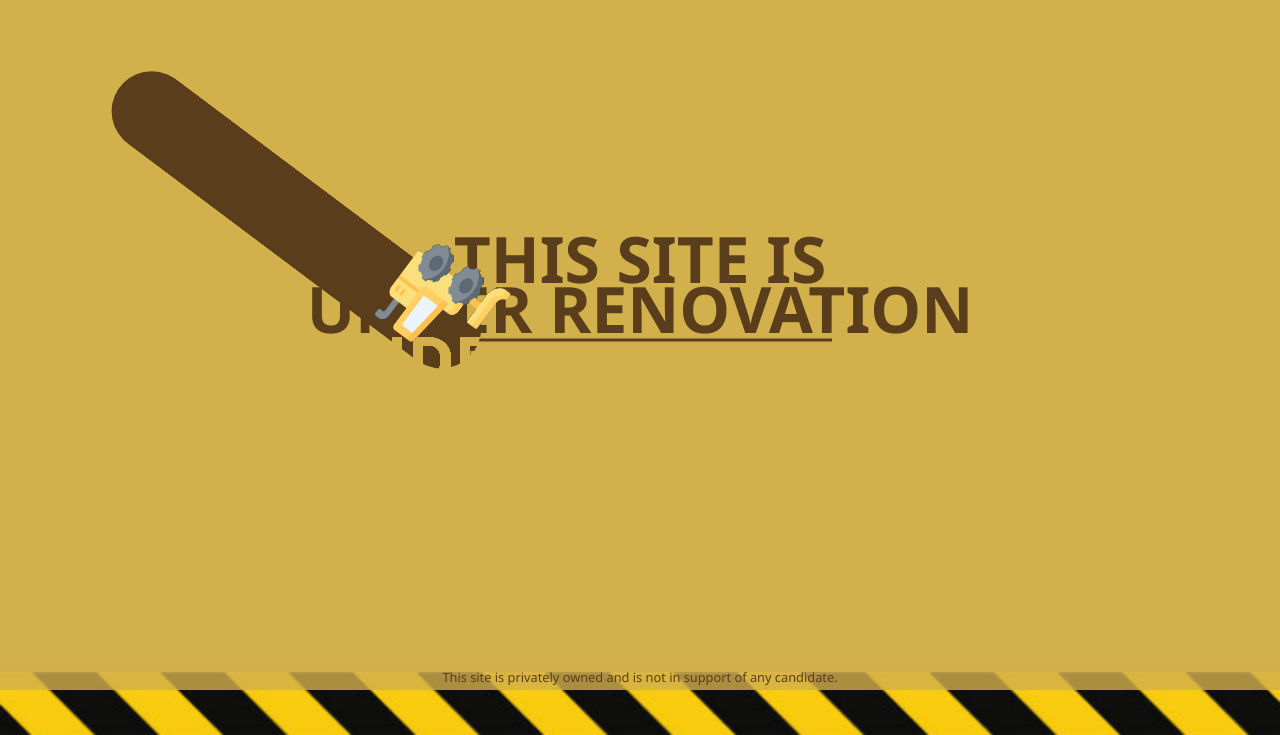
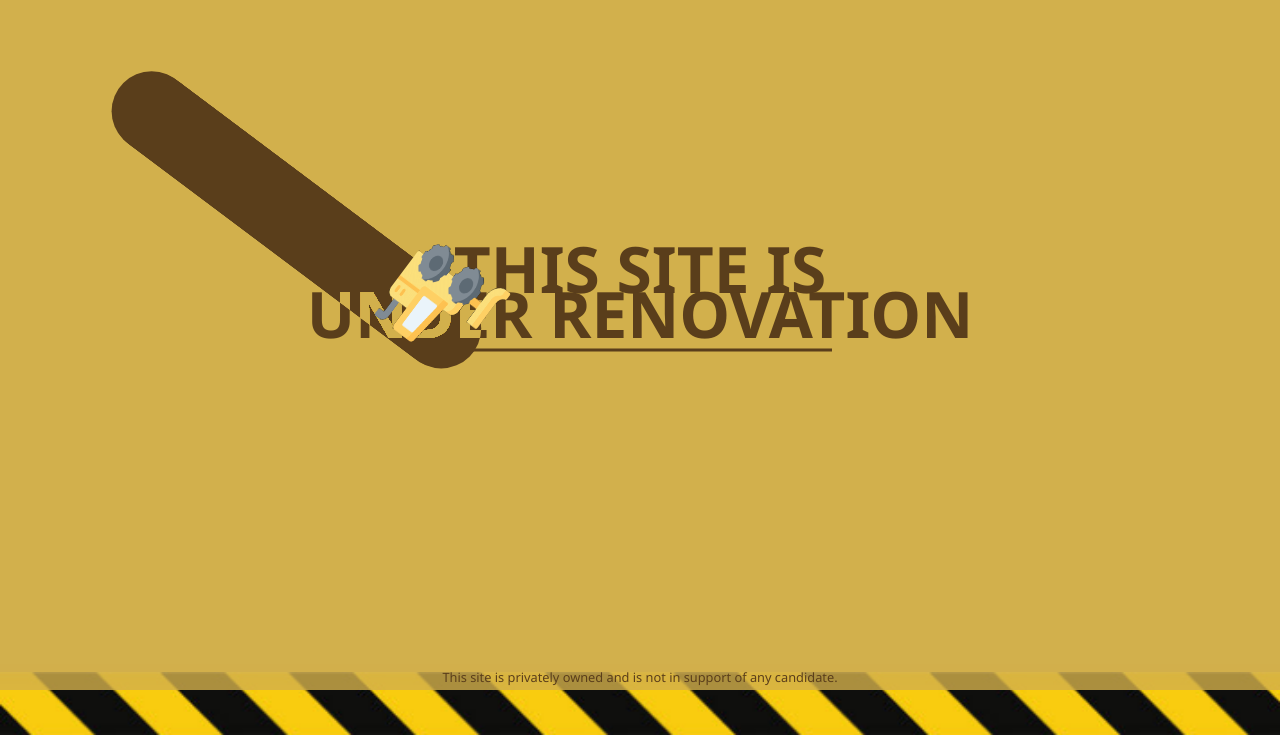
Before and after one commit to DGearhart1/projectClay, a plain HTML site: page underconstruction.html in a window 1280 px wide. Shown: the part 65-800 px from the top of the page. Drawn offline with Linux system fonts and the light colour scheme.

Commit message:
Add files via upload

```diff
--- a/underconstruction.html
+++ b/underconstruction.html
@@ -33,7 +33,7 @@
       text-align: center;
       font-size: 0.8rem;
       color: #5a3e1b;
-      background-color: rgba(210, 176, 76, 0.8); /* semi-transparent mustard */
+      background-color: rgba(210, 176, 76, 0.8);
       padding: 4px 0;
       z-index: 11;
     }
@@ -45,16 +45,13 @@
 </head>
 <body>
 
-<!-- Caution tape banners -->
 <img src="caution-tape.png" id="construction-header" alt="Construction Tape" />
 <img src="caution-tape.png" id="construction-footer" alt="Construction Tape" />
 
-<!-- Legal disclaimer -->
 <div id="disclaimer">
   This site is privately owned and is not in support of any candidate.
 </div>
 
-<!-- Canvases -->
 <canvas id="base-layer"></canvas>
 <canvas id="mustard-layer"></canvas>
 <canvas id="dozer-layer"></canvas>
@@ -81,49 +78,45 @@
 
   window.addEventListener('resize', resize);
 
-function drawBase() {
-  baseCtx.fillStyle = '#5a3e1b';
-  baseCtx.fillRect(0, 0, width, height);
+  function drawMustardOverlay() {
+    mustardCtx.fillStyle = '#d2b04c';
+    mustardCtx.fillRect(0, 0, width, height);
 
-  baseCtx.fillStyle = '#d2b04c';
-  baseCtx.font = `bold clamp(2rem, 5vw, 3.5rem) 'Segoe UI', sans-serif`;
-  baseCtx.textAlign = 'center';
-  baseCtx.textBaseline = 'middle';
+    mustardCtx.fillStyle = '#5a3e1b';
+    mustardCtx.font = `bold clamp(2rem, 6vw, 4rem) 'Segoe UI', sans-serif`;
+    mustardCtx.textAlign = 'center';
+    mustardCtx.textBaseline = 'middle';
 
-  // Two-line second phrase, below the line
-  const line1 = "UNLIKE OUR";
-  const line2 = "CITY'S TRANSPARENCY";
+    // First phrase, two lines, centered near vertical center
+    mustardCtx.fillText("THIS SITE IS", width / 2, height / 2 - 60);
+    mustardCtx.fillText("UNDER RENOVATION", width / 2, height / 2 - 15);
 
-  const startY = height / 2 + 40;
-  const lineHeight = 40;
+    // Draw short horizontal line right below first phrase (between lines and second phrase)
+    const lineWidth = width * 0.3;
+    const lineX = (width - lineWidth) / 2;
+    const lineY = height / 2 + 15;
 
-  baseCtx.fillText(line1, width / 2, startY);
-  baseCtx.fillText(line2, width / 2, startY + lineHeight);
-}
+    mustardCtx.strokeStyle = '#5a3e1b';
+    mustardCtx.lineWidth = 3;
+    mustardCtx.beginPath();
+    mustardCtx.moveTo(lineX, lineY);
+    mustardCtx.lineTo(lineX + lineWidth, lineY);
+    mustardCtx.stroke();
+  }
 
-function drawMustardOverlay() {
-  mustardCtx.fillStyle = '#d2b04c';
-  mustardCtx.fillRect(0, 0, width, height);
+  function drawBase() {
+    baseCtx.fillStyle = '#5a3e1b';
+    baseCtx.fillRect(0, 0, width, height);
 
-  mustardCtx.fillStyle = '#5a3e1b';
-  mustardCtx.font = `bold clamp(2rem, 6vw, 4rem) 'Segoe UI', sans-serif`;
-  mustardCtx.textAlign = 'center';
-  mustardCtx.textBaseline = 'middle';
-  mustardCtx.fillText("THIS SITE IS", width / 2, height / 2 - 70);
-  mustardCtx.fillText("UNDER RENOVATION", width / 2, height / 2 - 20);
+    baseCtx.fillStyle = '#d2b04c';
+    baseCtx.font = `bold clamp(2rem, 5vw, 3.5rem) 'Segoe UI', sans-serif`;
+    baseCtx.textAlign = 'center';
+    baseCtx.textBaseline = 'middle';
 
-  // Draw the line here (between first and second phrase)
-  const lineWidth = width * 0.3;
-  const lineX = (width - lineWidth) / 2;
-  const lineY = height / 2 + 5;
-
-  mustardCtx.strokeStyle = '#5a3e1b';
-  mustardCtx.lineWidth = 3;
-  mustardCtx.beginPath();
-  mustardCtx.moveTo(lineX, lineY);
-  mustardCtx.lineTo(lineX + lineWidth, lineY);
-  mustardCtx.stroke();
-}
+    // Second phrase split into two lines, positioned below the line on mustard layer
+    baseCtx.fillText("UNLIKE OUR", width / 2, height / 2 + 50);
+    baseCtx.fillText("CITY'S TRANSPARENCY", width / 2, height / 2 + 90);
+  }
 
   const bulldozer = {
     x: 100,
@@ -150,14 +143,14 @@ function drawMustardOverlay() {
     mustardCtx.fill();
     mustardCtx.restore();
 
-    // Redraw top line in mustard on base as it's revealed
+    // Redraw the first phrase in mustard on base layer as it gets revealed
     baseCtx.save();
     baseCtx.fillStyle = '#d2b04c';
     baseCtx.font = `bold clamp(2rem, 6vw, 4rem) 'Segoe UI', sans-serif`;
     baseCtx.textAlign = 'center';
     baseCtx.textBaseline = 'middle';
-    baseCtx.fillText("THIS SITE IS", width / 2, height / 2 - 30);
-    baseCtx.fillText("UNDER RENOVATION", width / 2, height / 2 + 30);
+    baseCtx.fillText("THIS SITE IS", width / 2, height / 2 - 60);
+    baseCtx.fillText("UNDER RENOVATION", width / 2, height / 2 - 15);
     baseCtx.restore();
   }
 
@@ -165,7 +158,7 @@ function drawMustardOverlay() {
     dozerCtx.clearRect(0, 0, width, height);
     dozerCtx.save();
     dozerCtx.translate(bulldozer.x + bulldozer.size / 2, bulldozer.y + bulldozer.size / 2);
-    const angle = Math.atan2(bulldozer.vy, bulldozer.vx) - Math.PI; // 90° counterclockwise
+    const angle = Math.atan2(bulldozer.vy, bulldozer.vx) - Math.PI;
     dozerCtx.rotate(angle);
     dozerCtx.drawImage(
       bulldozer.img,
```
